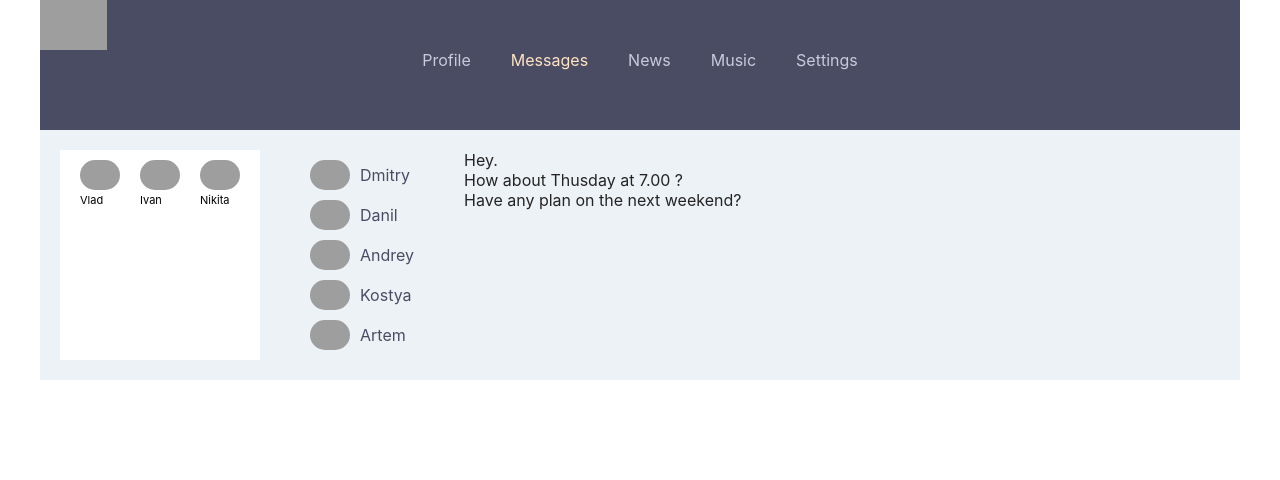
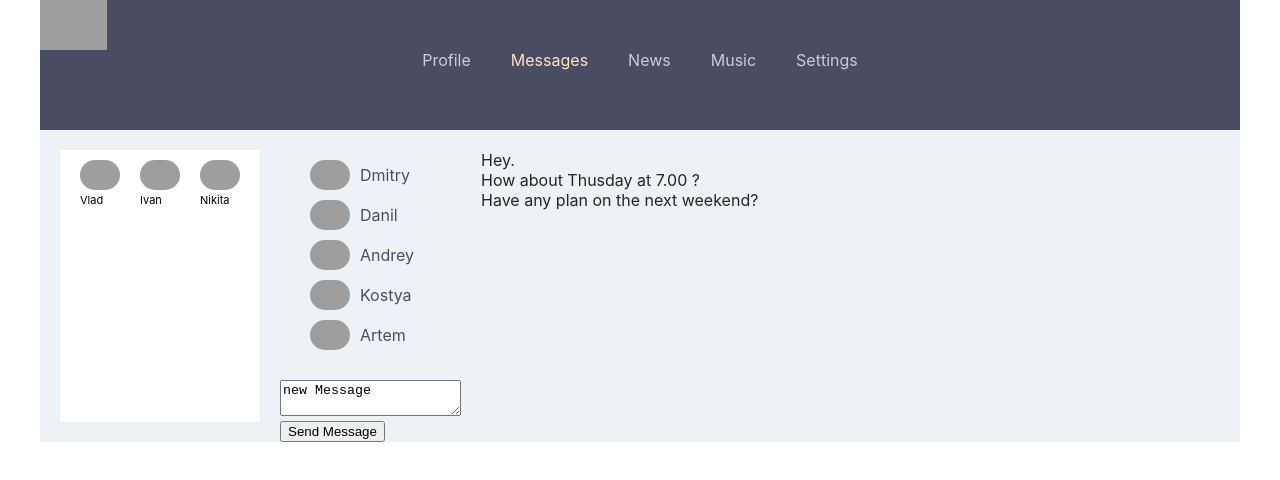
Before and after one commit to Dlucky13/social, a React (Create React App) app: page /messages in a window 1280 px wide. Shown: the top 480 px of the page. Built offline with nearby package versions, Linux system fonts and the light colour scheme; grey boxes are pictures that could not be loaded.

Commit message:
добавил ф-цию добавления сообщений и обьект action вынес в actionCreator-ы

```diff
--- a/src/App.js
+++ b/src/App.js
@@ -24,7 +24,7 @@ const App = (props) => {
                     Profile state={props.state.profilePage}
                             dispatch={props.dispatch}/>}/>
                 < Route path='/messages' render={
-                    () => <Messages state={props.state.messagesPage} />}/>
+                    () => <Messages state={props.state.messagesPage} dispatch={props.dispatch}/>}/>
                 < Route path='/news' render={ () => <News state={props.state.newsPage}
                               dispatch={props.dispatch}/>}/>
                 < Route path='/music' component={Music}/>
--- a/src/components/Messages/Dialogs/Dialogs.jsx
+++ b/src/components/Messages/Dialogs/Dialogs.jsx
@@ -1,5 +1,28 @@
 import React from 'react';
 import styles from './Dialogs.module.css';
+import {actionCreator_addMessage, actionCreator_newMessageInput} from "../../../pseudoRedux/state";
+
+
+let messageInput = React.createRef();
+
+export const AddMessage = (props) => {
+
+    const newMessageInput = () => {
+        let text = messageInput.current.value;
+        props.dispatch(actionCreator_newMessageInput(text));
+    }
+
+    const addMessage = () => {
+        props.dispatch(actionCreator_addMessage());
+    }
+
+    return (
+        <div>
+            <textarea onChange={newMessageInput} ref={messageInput} value={props.addMessageText} />
+            <button onClick={addMessage}>Send Message</button>
+        </div>
+    )
+}
 
 const Dialogs = (props) => {
     return (
--- a/src/components/Messages/Messages.jsx
+++ b/src/components/Messages/Messages.jsx
@@ -1,11 +1,12 @@
 import React from 'react'
 import styles from './Messages.module.css';
-import {BrowserRouter, NavLink, Route} from 'react-router-dom';
-import Dialogs from "./Dialogs/Dialogs";
+// import {BrowserRouter, NavLink, Route} from 'react-router-dom';
+import Dialogs, {AddMessage} from "./Dialogs/Dialogs";
 import Contacts from "./Contacts/Contacts";
 
 
 const Messages = (props) => {
+
     let contactsElement = props.state.contactsData.map( contact =>
     {
         return (
@@ -27,6 +28,7 @@ const Messages = (props) => {
             <div className={styles.dialogs_wrapper}>
                 {dialogsElement}
             </div>
+            <AddMessage addMessageText={props.state.addMessageText} dispatch={props.dispatch} />
         </div>
     )
 }
--- a/src/components/News/News.jsx
+++ b/src/components/News/News.jsx
@@ -1,5 +1,6 @@
 import React from "react";
 import styles from './News.module.css';
+import {actionCreator_addNews, actionCreator_updateText} from "../../pseudoRedux/state";
 
 let newsText = React.createRef()
 
@@ -8,6 +9,8 @@ const OneNews = (props) => {
         <p> {props.text} </p>
     )
 };
+
+
 
 const News = ( props ) => {
 
@@ -19,11 +22,11 @@ const News = ( props ) => {
 
     let updateText = () => {
         let text = newsText.current.value;
-        props.dispatch({ type:'updateNewsText', text: text})
+        props.dispatch(actionCreator_updateText(text))
     };
 
     let addNews = () => {
-        props.dispatch({type:'updateNews'});
+        props.dispatch(actionCreator_addNews());
     };
 
     return (
--- a/src/components/Profile/MyPosts/MyPosts.jsx
+++ b/src/components/Profile/MyPosts/MyPosts.jsx
@@ -1,10 +1,13 @@
 import React from 'react' ;
 import styles from './MyPosts.module.css';
 import Post from './Post/Post'
+import {actionCreator_addNewPost, actionCreator_onPostChange} from "../../../pseudoRedux/state";
 
 export let newPostRef = React.createRef()
 
 const MyPosts = (props) => {
+
+
 
     let my_posts_element = props.myPostsData.map ( post => {
         return (
@@ -14,11 +17,11 @@ const MyPosts = (props) => {
 
     let onPostChange = () => {
         let text = newPostRef.current.value
-        props.dispatch({ type:'updateNewPostInput' ,text :text});
+        props.dispatch(actionCreator_onPostChange(text));
     }
 
     let addNewPost = () => {
-        props.dispatch({type: 'addPost'});
+        props.dispatch(actionCreator_addNewPost());
     }
 
     return (
--- a/src/pseudoRedux/state.js
+++ b/src/pseudoRedux/state.js
@@ -14,6 +14,7 @@ let store = {
                 {id:2, text:'How about Thusday at 7.00 ?' },
                 {id:3, text:'Have any plan on the next weekend?' }
             ],
+            addMessageText: 'new Message',
         },
         profilePage: {
             myPostsData: [
@@ -48,9 +49,9 @@ let store = {
         this._state._subscriber = observer;
     },
 
-    dispatch(action) {
+    dispatch: function (action) {
 
-        if ( action.type === 'addPost') {
+        if (action.type === 'addPost') {
 
             let post = {
                 id: 3,
@@ -70,12 +71,12 @@ let store = {
         } else if (action.type === 'updateNews') {
 
             let news = {
-                id:2,
+                id: 2,
                 text: this._state.newsPage.addNewsText
             };
 
             this._state.newsPage.news.push(news);
-            this._state.newsPage.addNewsText ='';
+            this._state.newsPage.addNewsText = '';
             this._state._subscriber(this._state);
 
         } else if (action.type === 'updateNewsText') {
@@ -83,11 +84,36 @@ let store = {
             this._state.newsPage.addNewsText = action.text;
             this._state._subscriber(this._state);
 
+        } else if (action.type === 'updateAddMessageText') {
+
+            this._state.messagesPage.addMessageText = action.text;
+            this._state._subscriber(this.getState());
+
+        } else if (action.type === 'addMessageState') {
+
+            let message = {
+                id:4, text: store._state.messagesPage.addMessageText
+            };
+            this._state.messagesPage.dialogsData.push(message);
+            this.dispatch( {type: 'updateAddMessageText', text: ''});
+            this._state._subscriber(this.getState());
         }
 
     }
 }
 
+export const actionCreator_onPostChange = (text) => {
+    return (
+        { type:'updateNewPostInput' ,text :text}
+    )
+};
+export const actionCreator_addNewPost = () => ({type: 'addPost'});
+export const actionCreator_updateText = (text) => ({ type:'updateNewsText', text: text});
+export const actionCreator_addNews = () => ({type: 'updateNews'});
+export const actionCreator_newMessageInput = (text) => ({type: 'updateAddMessageText', text: text});
+export const actionCreator_addMessage = () => ({type: 'addMessageState'});
+
+
 
 window.store = store;
 export default store;
```
